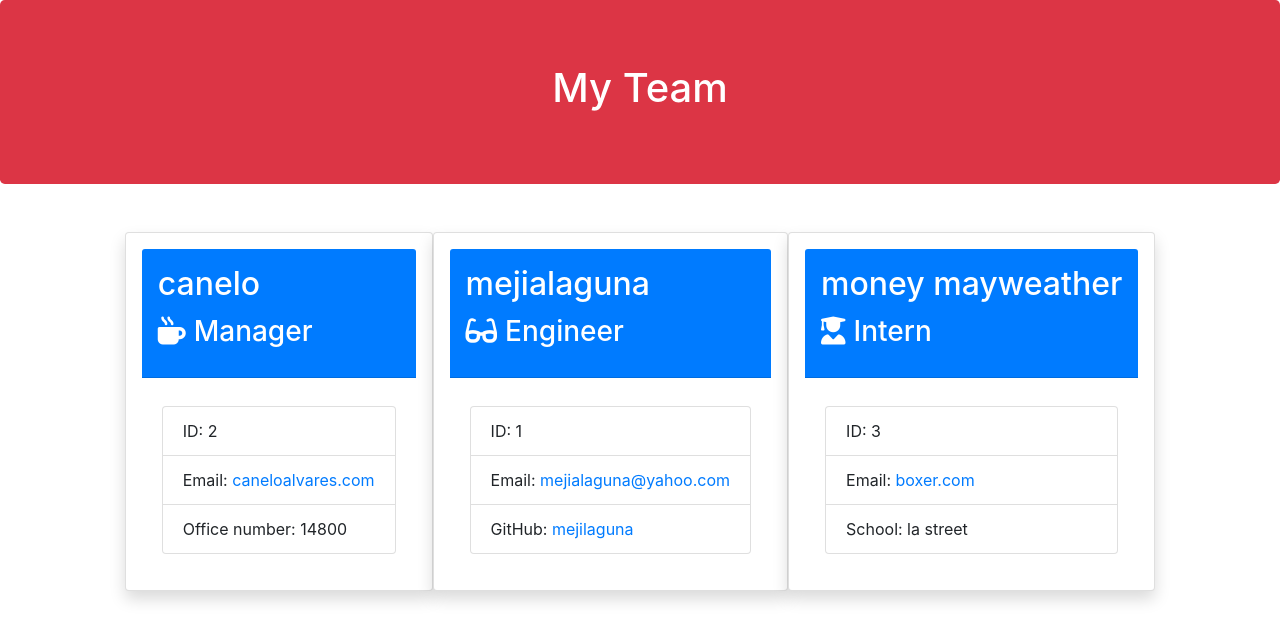
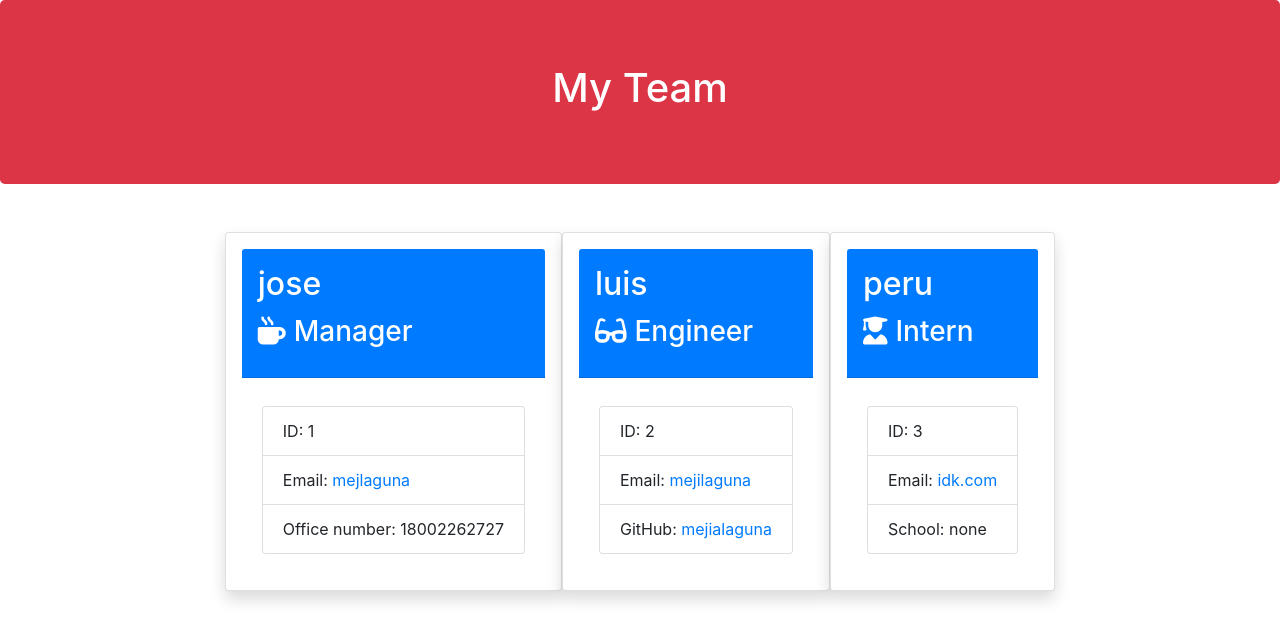
Before and after one commit to mejialaguna/ProfileGenerator, a website: page Develop/output/team.html in a window 1280 px wide. Drawn offline with nearby package versions, Linux system fonts and the light colour scheme; files that its build step writes are made by us from their sources.

```diff
--- a/Develop/output/team.html
+++ b/Develop/output/team.html
@@ -25,40 +25,40 @@
             <div class="team-area col-12 d-flex justify-content-center">
                 <div class="card employee-card shadow p-3 mb-5 bg-body rounded">
     <div class="card-header p-3 mb-2 bg-primary text-white">
-        <h2 class="card-title">canelo</h2>
+        <h2 class="card-title">jose</h2>
         <h3 class="card-title"><i class="fas fa-mug-hot mr-2"></i>Manager</h3>
     </div>
     <div class="card-body">
         <ul class="list-group">
-            <li class="list-group-item">ID: 2</li>
-            <li class="list-group-item">Email: <a href="mailto:caneloalvares.com">caneloalvares.com</a></li>
-            <li class="list-group-item">Office number: 14800</li>
+            <li class="list-group-item">ID: 1</li>
+            <li class="list-group-item">Email: <a href="mailto:mejlaguna">mejlaguna</a></li>
+            <li class="list-group-item">Office number: 18002262727</li>
         </ul>
     </div>
 </div>
 <div class="card employee-card shadow p-3 mb-5 bg-body rounded">
     <div class="card-header p-3 mb-2 bg-primary text-white">
-        <h2 class="card-title">mejialaguna</h2>
+        <h2 class="card-title">luis</h2>
         <h3 class="card-title"><i class="fas fa-glasses mr-2"></i>Engineer</h3>
     </div>
     <div class="card-body ">
         <ul class="list-group">
-            <li class="list-group-item">ID: 1</li>
-            <li class="list-group-item">Email: <a href="mailto:mejialaguna@yahoo.com">mejialaguna@yahoo.com</a></li>
-            <li class="list-group-item">GitHub: <a href="https://github.com/mejilaguna" target="_blank" rel="noopener noreferrer">mejilaguna</a></li>
+            <li class="list-group-item">ID: 2</li>
+            <li class="list-group-item">Email: <a href="mailto:mejilaguna">mejilaguna</a></li>
+            <li class="list-group-item">GitHub: <a href="https://github.com/mejialaguna" target="_blank" rel="noopener noreferrer">mejialaguna</a></li>
         </ul>
     </div>
 </div>
 <div class="card employee-card shadow p-3 mb-5 bg-body rounded">
     <div class="card-header p-3 mb-2 bg-primary text-white">
-        <h2 class="card-title">money mayweather</h2>
+        <h2 class="card-title">peru</h2>
         <h3 class="card-title"><i class="fas fa-user-graduate mr-2"></i>Intern</h3>
     </div>
     <div class="card-body">
         <ul class="list-group">
             <li class="list-group-item">ID: 3</li>
-            <li class="list-group-item">Email: <a href="mailto:boxer.com">boxer.com</a></li>
-            <li class="list-group-item">School: la street</li>
+            <li class="list-group-item">Email: <a href="mailto:idk.com">idk.com</a></li>
+            <li class="list-group-item">School: none</li>
         </ul>
     </div>
 </div>
```
